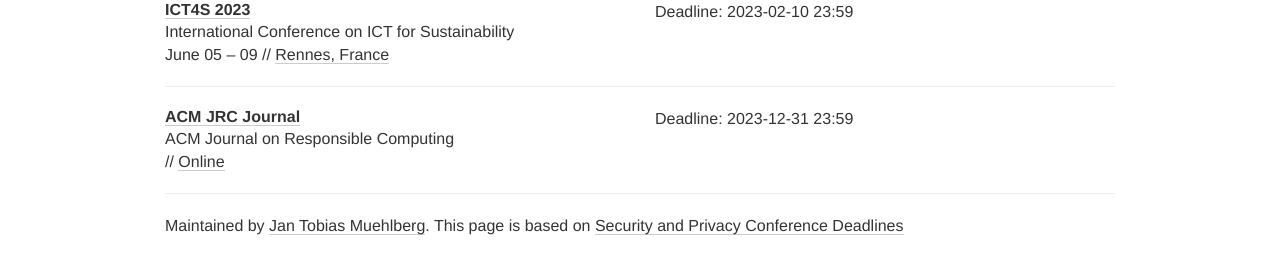
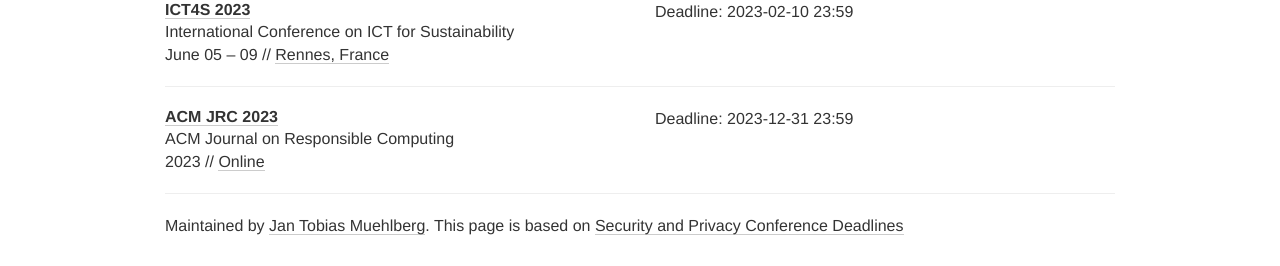
Before and after one commit to responsible-computing/responsible-computing.github.io, a Jekyll site: the page built from index.html, in a window 1280 px wide. Shown: the part 877-1143 px from the top of the page. Built offline with Jekyll 4.4.1, drawn with Linux system fonts in a browser that asks for light colours; nearby versions of some CDN libraries; comment, search, counter and statistics services are not loaded.

Commit message:
how to get journals in there?

```diff
--- a/_data/conferences.yml
+++ b/_data/conferences.yml
@@ -55,8 +55,8 @@
 # Journals and Special Issues
 
 - name: ACM JRC
-  year: Journal
-  date:
+  year: 2023
+  date: 2023
   description: ACM Journal on Responsible Computing
   link: https://dl.acm.org/journal/jrc
   deadline:
```
